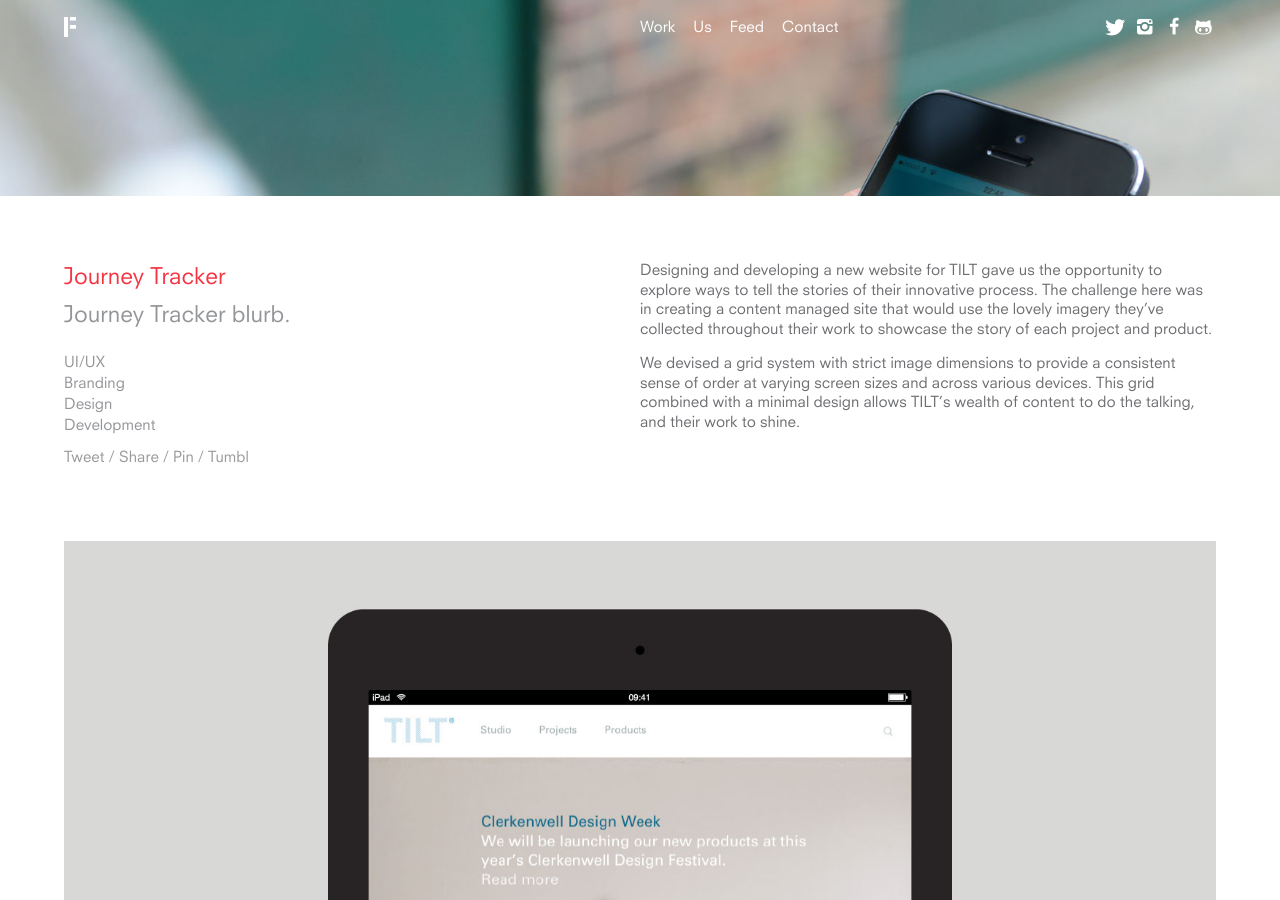
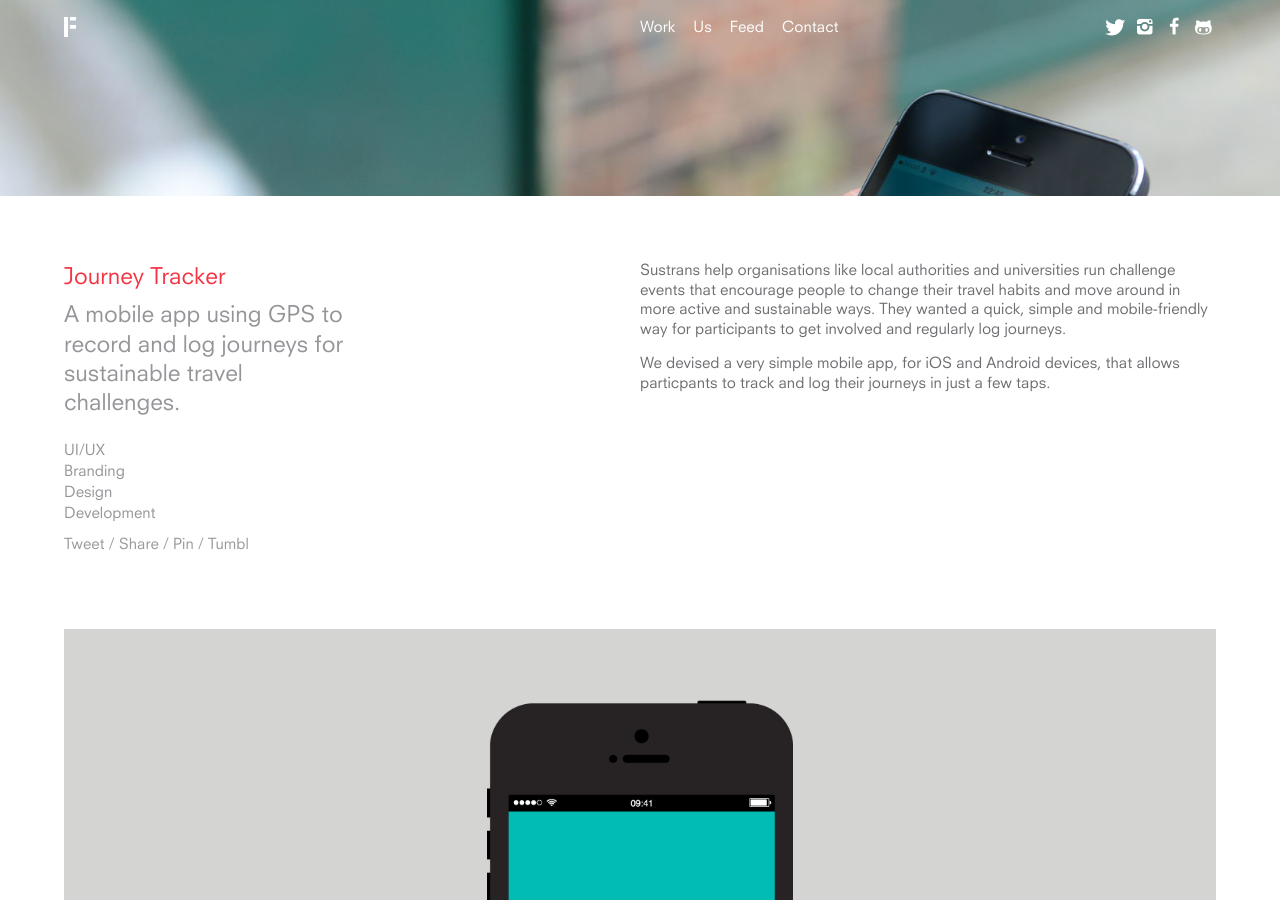
Before and after one commit to EMT/fieldwork-v2, a Jekyll site: the page built from _work/journey-tracker.html, in a window 1280 px wide and 900 px high, scrolled down 389 px. Built offline with Jekyll 4.4.1, drawn with Linux system fonts in a browser that asks for light colours; nearby versions of some CDN libraries.

Commit message:
Update journey tracker project.

```diff
--- a/_work/journey-tracker.html
+++ b/_work/journey-tracker.html
@@ -1,6 +1,6 @@
 ---
 title: "Journey Tracker"
-runner: "Journey Tracker blurb."
+runner: "A mobile app using GPS to record and log journeys for sustainable travel challenges."
 meta:
 - UI/UX
 - Branding
@@ -21,8 +21,8 @@ related:
 			{% include project-title.html %}
 
 			<div class="project-description">
-				<p>Designing and developing a new website for TILT gave us the opportunity to explore ways to tell the stories of their innovative process. The challenge here was in creating a content managed site that would use the lovely imagery they’ve collected throughout their work to showcase the story of each project and product.</p>
-				<p>We devised a grid system with strict image dimensions to provide a consistent sense of order at varying screen sizes and across various devices. This grid combined with a minimal design allows TILT’s wealth of content to do the talking, and their work to shine.</p>
+				<p>Sustrans help organisations like local authorities and universities run challenge events that encourage people to change their travel habits and move around in more active and sustainable ways. They wanted a quick, simple and mobile-friendly way for participants to get involved and regularly log journeys.</p>
+				<p>We devised a very simple mobile app, for iOS and Android devices, that allows particpants to track and log their journeys in just a few taps.</p>
 			</div>
 		</div>
 	</div>
@@ -32,12 +32,10 @@ related:
 
 	<div class="project-grid">
 
-		<img src="{{ site.baseurl }}/images/tilt/tilt-1.jpg" alt="" />
-		<img src="{{ site.baseurl }}/images/tilt/tilt-3.jpg" alt="" />
-		<img src="{{ site.baseurl }}/images/tilt/tilt-4.jpg" alt="" />
-		<img src="{{ site.baseurl }}/images/tilt/tilt-5.jpg" alt="" />
-		<img src="{{ site.baseurl }}/images/tilt/tilt-6.jpg" alt="" />
-		<img src="{{ site.baseurl }}/images/tilt/tilt-7.jpg" alt="" />
+		<img src="{{ site.baseurl }}/images/journey-tracker/jt-iphone1.png" alt="" />
+		<img src="{{ site.baseurl }}/images/journey-tracker/jt-iphone2.png" alt="" />
+		<img src="{{ site.baseurl }}/images/journey-tracker/jt-iphone3.png" alt="" />
+		<img src="{{ site.baseurl }}/images/journey-tracker/jt-iphone4.png" alt="" />
 
 	</div>
 
--- a/_work/plando.html
+++ b/_work/plando.html
@@ -23,7 +23,7 @@ related:
 
 			<div class="project-description">
 				<p>Catch-22 came to us having identified an opportunity to involve more young people with social action projects, helping them gain and evidence skills for employment at the same time.</p>
-				<p>The organisation were keen to involve their target audience in the discovery phase—something we like to do at Fieldwork. We collaborated with Catch-22 staff and groups of young people from Young Advisors on a series of workshops to define key design objectives, user motivations, and product features. Workshops devised to make the group feel like a team working on a new product, rather than like a focus group, made for productive and insightful sessions.</p>
+				<p>We collaborated with Catch-22 staff and groups of young people from Young Advisors on a series of workshops to define key design objectives, user motivations, and product features. Workshops devised to make the group feel like a team working on a new product, rather than like a focus group, made for productive and insightful sessions.</p>
 				<p>After the discovery phase, we designed, developed and iterated to produce a minimum viable product with which to test the concept, and start gathering valuable feedback from users. The intended use and target audience meant using technologies that work well across multiple devices, mobile being a critical consideration. Because we wanted to test the idea quickly, and make the most out of the development budget, we decided to build for the web platform, and not native mobile platforms at this early stage. This meant we only had to work with a single code base, and could focus development time on key features that would work across platforms via any web browser.</p>
 				<p>We developed the Plan.Do visual identity in parallel with the first user interface designs. Colourful, clean and simple, it hints at the vibrancy and fun of collaborative projects, whilst leaving a lot of room for user generated content and vital interface features. We wanted to avoid the typical cliches often found in products aimed at young people, and deliver something respectful of their role as contributor and collaborator.</p>
 				<p>Using the first version of Plan.Do, young people can create and manage social action projects using collaborative task lists and communication tools. They can evidence their good work by uploading photos and building an archive of project activity, and can gain skills badges within the application.</p>
--- a/_work/project-wild-thing.html
+++ b/_work/project-wild-thing.html
@@ -1,6 +1,6 @@
 ---
 title: "Project Wild Thing"
-runner: "PWT blurb."
+runner: "Bluuuurb."
 meta:
 - UI/UX
 - Branding
@@ -21,8 +21,7 @@ related:
 			{% include project-title.html %}
 
 			<div class="project-description">
-				<p>Designing and developing a new website for TILT gave us the opportunity to explore ways to tell the stories of their innovative process. The challenge here was in creating a content managed site that would use the lovely imagery they’ve collected throughout their work to showcase the story of each project and product.</p>
-				<p>We devised a grid system with strict image dimensions to provide a consistent sense of order at varying screen sizes and across various devices. This grid combined with a minimal design allows TILT’s wealth of content to do the talking, and their work to shine.</p>
+				<p>Project Wild Thing is a film-led movement to re-connect kids and nature.</p>
 			</div>
 		</div>
 	</div>
--- a/_work/wildtime.html
+++ b/_work/wildtime.html
@@ -21,8 +21,7 @@ related:
 			{% include project-title.html %}
 
 			<div class="project-description">
-				<p>Designing and developing a new website for TILT gave us the opportunity to explore ways to tell the stories of their innovative process. The challenge here was in creating a content managed site that would use the lovely imagery they’ve collected throughout their work to showcase the story of each project and product.</p>
-				<p>We devised a grid system with strict image dimensions to provide a consistent sense of order at varying screen sizes and across various devices. This grid combined with a minimal design allows TILT’s wealth of content to do the talking, and their work to shine.</p>
+				<p></p>
 			</div>
 		</div>
 	</div>
```
Also changed, not shown: images/journey-tracker/jt-iphone1.png (added), images/journey-tracker/jt-iphone2.png (added), images/journey-tracker/jt-iphone3.png (added), images/journey-tracker/jt-iphone4.png (added).
